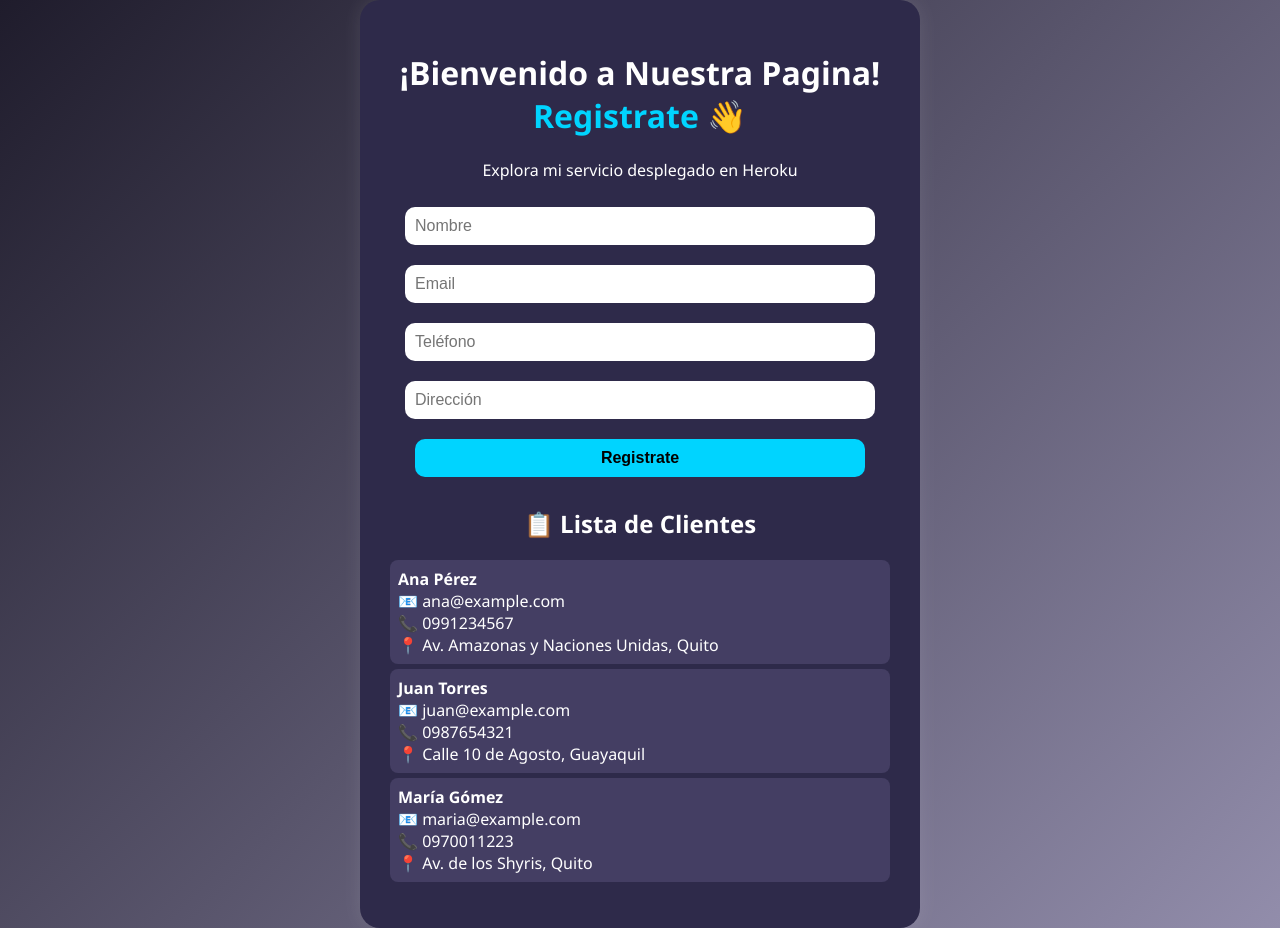
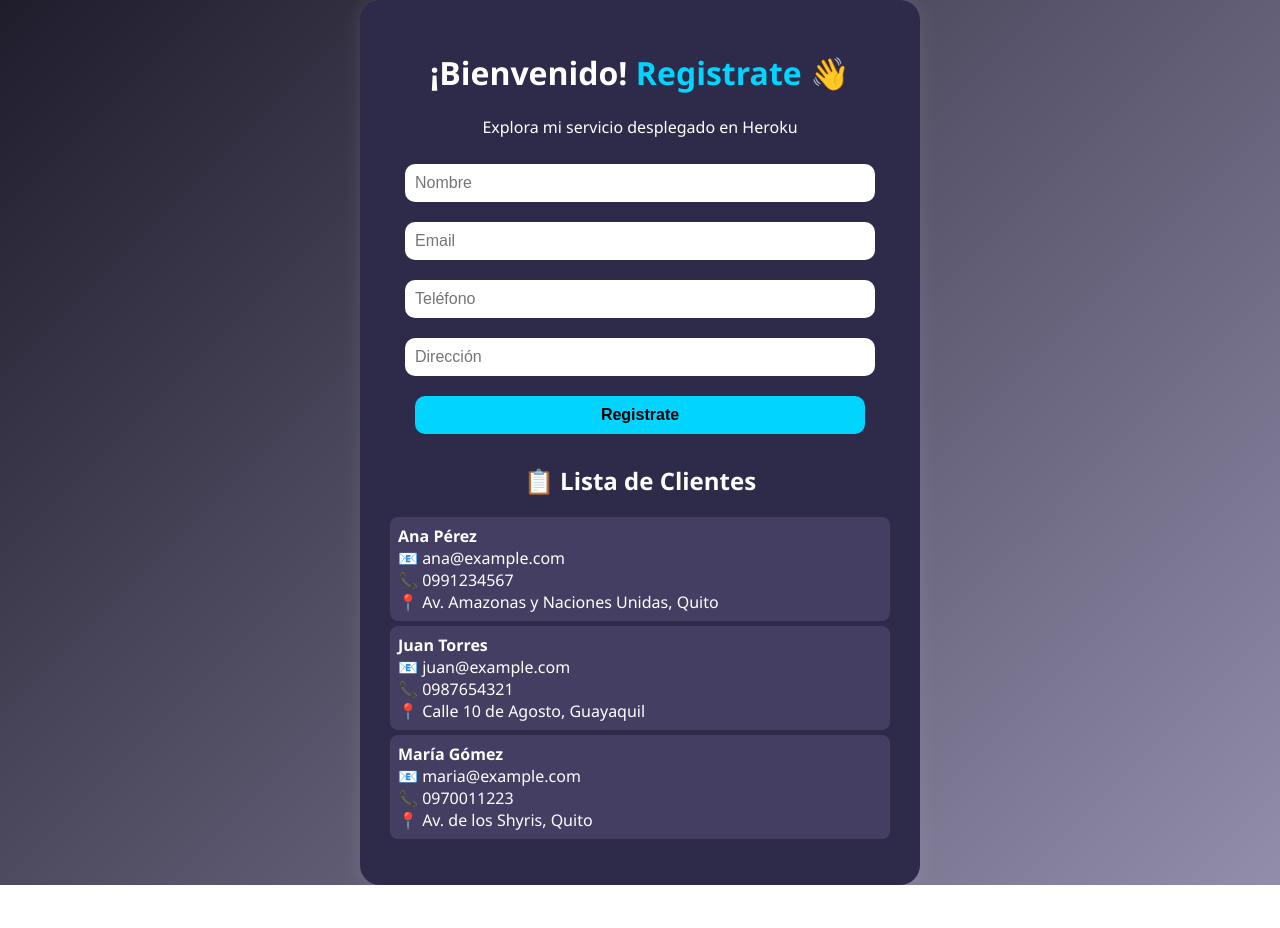
Before and after one commit to CristianAdrianPulupa/app-heroku, a website: page public/index.html in a window 1280 px wide. After the commit the page ends 885 px from the top, so only its background shows below. Drawn offline with Linux system fonts and the light colour scheme.

Commit message:
Actualizar Index

```diff
--- a/public/index.html
+++ b/public/index.html
@@ -7,7 +7,7 @@
 </head>
 <body>
   <div class="container">
-    <h1>¡Bienvenido a Nuestra Pagina!  <span class="highlight">Registrate</span> 👋</h1>
+    <h1>¡Bienvenido!  <span class="highlight">Registrate</span> 👋</h1>
     <p>Explora mi servicio desplegado en Heroku</p>
 
     <form id="clienteForm">
```
